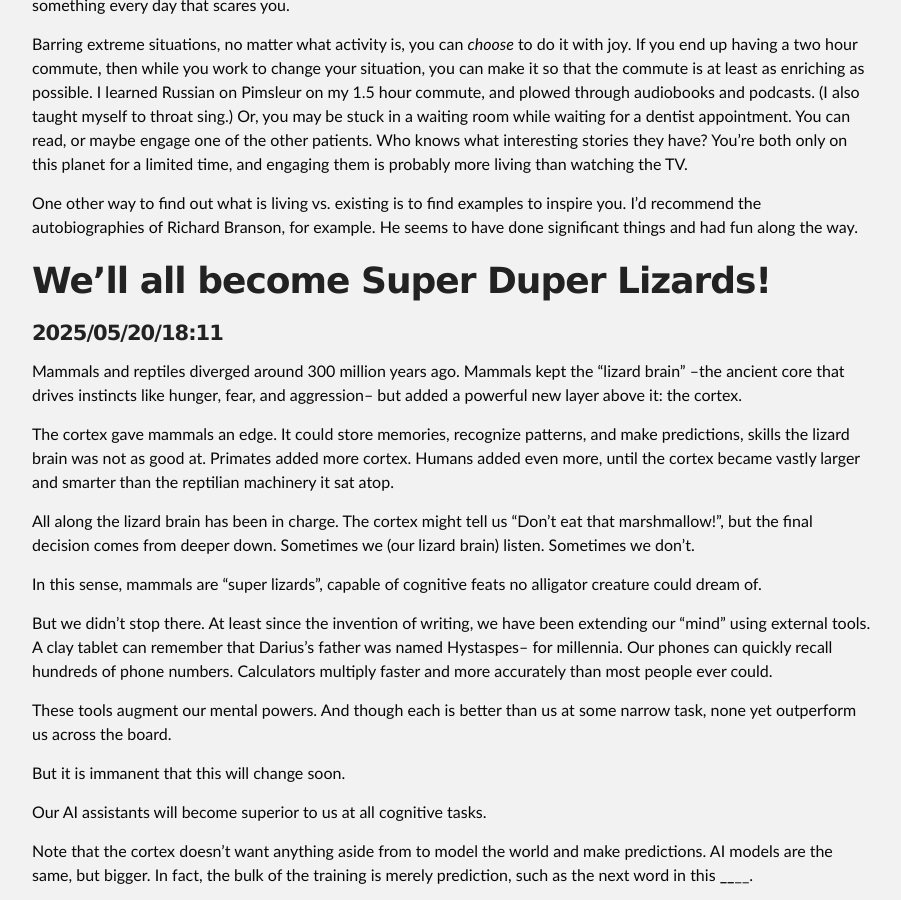
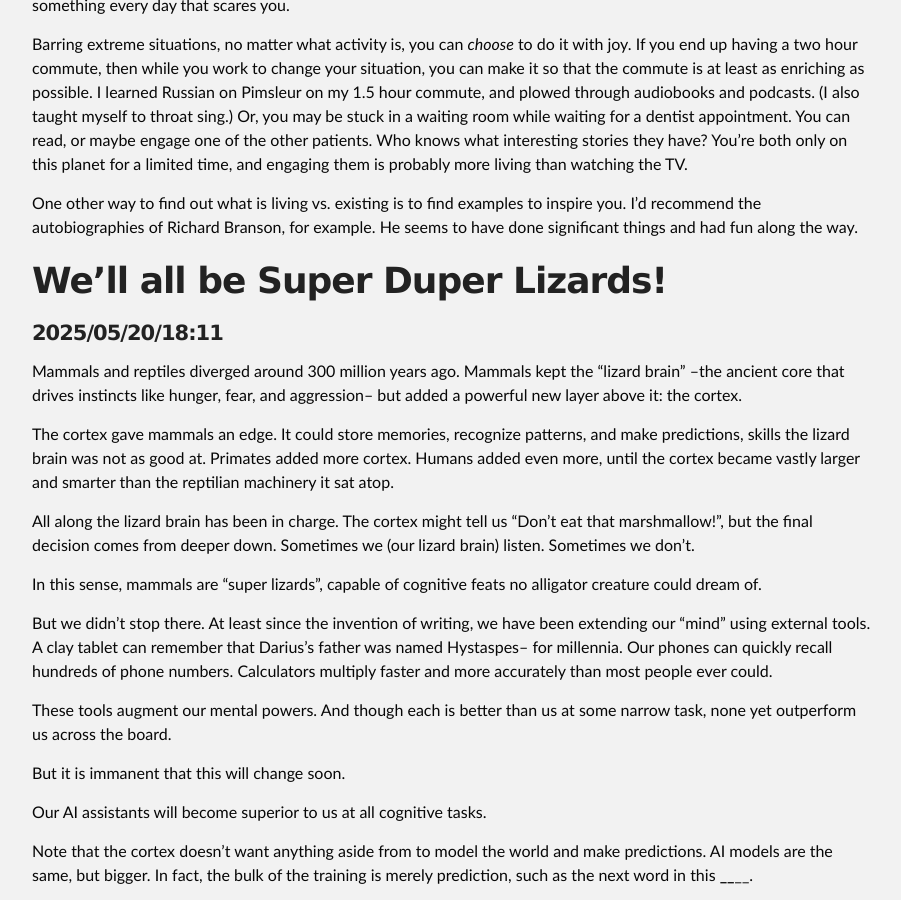
Before and after one commit to marcpickett1/marcpickett1.github.io, a Jekyll site: the page built from xblog.md, in a window 1280 px wide and 900 px high, scrolled down 35349 px. Shown: the whole window, without its empty margins (188-1089 px from the left). Built offline with Jekyll 4.4.1, drawn with Linux system fonts in a browser that asks for light colours.

Commit message:
Push it good.

```diff
--- a/xblog.md
+++ b/xblog.md
@@ -1271,7 +1271,7 @@
 
 One other way to find out what is living vs. existing is to find examples to inspire you.  I'd recommend the autobiographies of Richard Branson, for example.  He seems to have done significant things and had fun along the way.
 
-# We'll all become Super Duper Lizards!
+# We'll all be Super Duper Lizards!
 #### 2025/05/20/18:11
 
 Mammals and reptiles diverged around 300 million years ago.  Mammals kept the "lizard brain" --the ancient core that drives instincts like
```
Also changed, not shown: _posts/2025-05-20-Well-all-be-Super-Duper-Lizards.md (renamed from _posts/2025-05-20-Well-all-become-Super-Duper-Lizards.md, +1 -1 lines).
